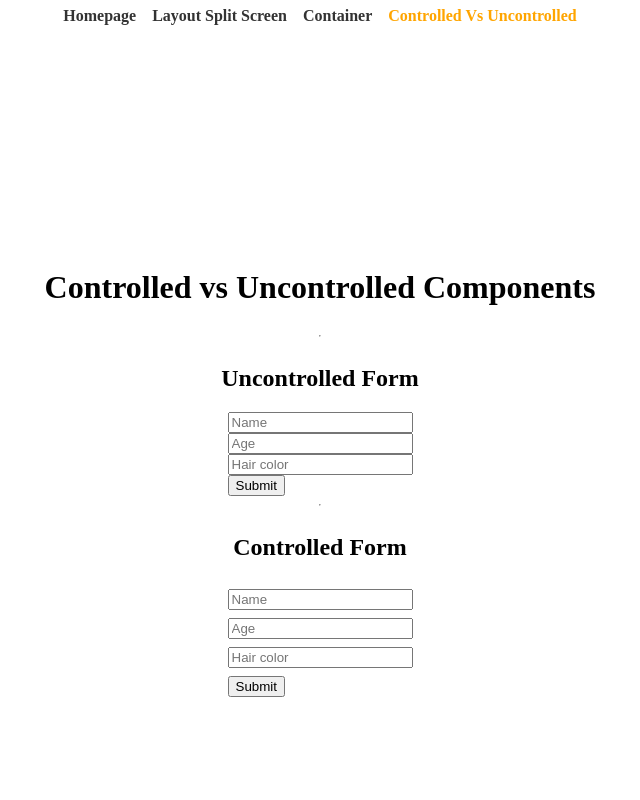
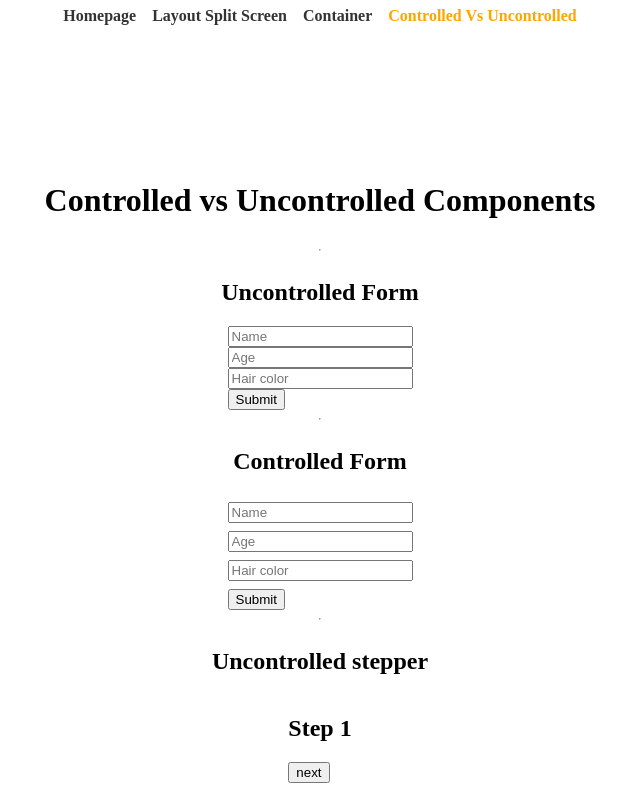
Before and after one commit to Sergei29/react-design-pattterns-next-ts, a Next.js app: page /controlled in a window 1280 px wide. Shown: the top 800 px of the page, without its empty margins (320-960 px from the left). Built offline with nearby package versions, Linux system fonts and the light colour scheme.

Commit message:
feat: basic stepper

```diff
--- a/pages/controlled.tsx
+++ b/pages/controlled.tsx
@@ -4,10 +4,21 @@ import Head from "next/head"
 import PageContainer from "../src/containers/PageContainer"
 import UncontrolledForm from "../src/components/UncontrolledForm"
 import ControlledForm from "../src/components/ControlledForm"
+import UncontrolledStepper, {
+  StepOne,
+  StepTwo,
+  StepThree,
+  StepFour,
+  StepFive,
+} from "../src/components/UncontrolledStepper"
 
 const ControlledComponents: NextPage = () => {
   const onSubmit = (data: Record<string, any>) => {
     console.log({ data })
+  }
+
+  const onCompleted = () => {
+    console.log("completed!")
   }
 
   return (
@@ -26,6 +37,15 @@ const ControlledComponents: NextPage = () => {
         <hr />
         <h2>Controlled Form</h2>
         <ControlledForm onSubmit={onSubmit} />
+        <hr />
+        <h2>Uncontrolled stepper</h2>
+        <UncontrolledStepper onCompleted={onCompleted}>
+          <StepOne />
+          <StepTwo />
+          <StepThree />
+          <StepFour />
+          <StepFive />
+        </UncontrolledStepper>
       </PageContainer>
     </>
   )
--- /dev/null
+++ b/src/components/UncontrolledStepper/Steps/index.tsx
@@ -0,0 +1,31 @@
+type StepProps = { goToNext?: (...args: any[]) => void }
+export const StepOne = ({ goToNext }: StepProps) => (
+  <>
+    <h2>Step 1</h2>
+    {goToNext && <button onClick={goToNext}>next</button>}
+  </>
+)
+export const StepTwo = ({ goToNext }: StepProps) => (
+  <>
+    <h2>Step 2</h2>
+    {goToNext && <button onClick={goToNext}>next</button>}
+  </>
+)
+export const StepThree = ({ goToNext }: StepProps) => (
+  <>
+    <h2>Step 3</h2>
+    {goToNext && <button onClick={goToNext}>next</button>}
+  </>
+)
+export const StepFour = ({ goToNext }: StepProps) => (
+  <>
+    <h2>Step 4</h2>
+    {goToNext && <button onClick={goToNext}>next</button>}
+  </>
+)
+export const StepFive = ({ goToNext }: StepProps) => (
+  <>
+    <h2>Step 5</h2>
+    {goToNext && <button onClick={goToNext}>next</button>}
+  </>
+)
--- /dev/null
+++ b/src/components/UncontrolledStepper/index.tsx
@@ -0,0 +1,34 @@
+import React, { useState } from "react"
+export * from "./Steps"
+
+type Props = {
+  children: React.ReactNode
+  onCompleted: () => void
+}
+
+const UncontrolledStepper = ({ children, onCompleted }: Props): JSX.Element => {
+  const [data, setData] = useState<Record<string, any>>({})
+  const [currentIndex, setCurrentIndex] = useState<number>(0)
+  const childrenList = React.Children.toArray(children)
+  const goToNext = () => {
+    setCurrentIndex((current) => {
+      if (current < childrenList.length - 1) {
+        return current + 1
+      } else {
+        onCompleted()
+        return current
+      }
+    })
+  }
+
+  const currentChild = childrenList[currentIndex]
+
+  return (
+    <div>
+      {React.isValidElement(currentChild) &&
+        React.cloneElement(currentChild, { goToNext })}
+    </div>
+  )
+}
+
+export default UncontrolledStepper
```
